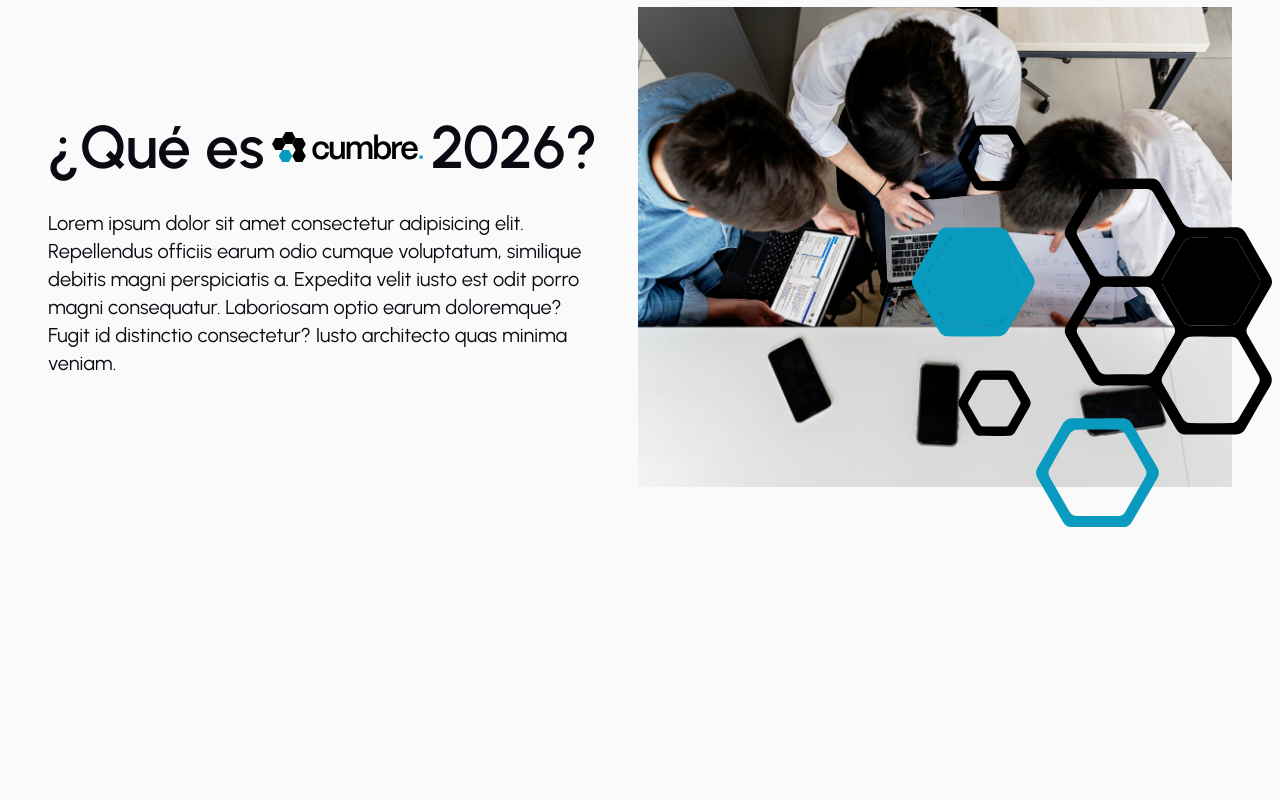
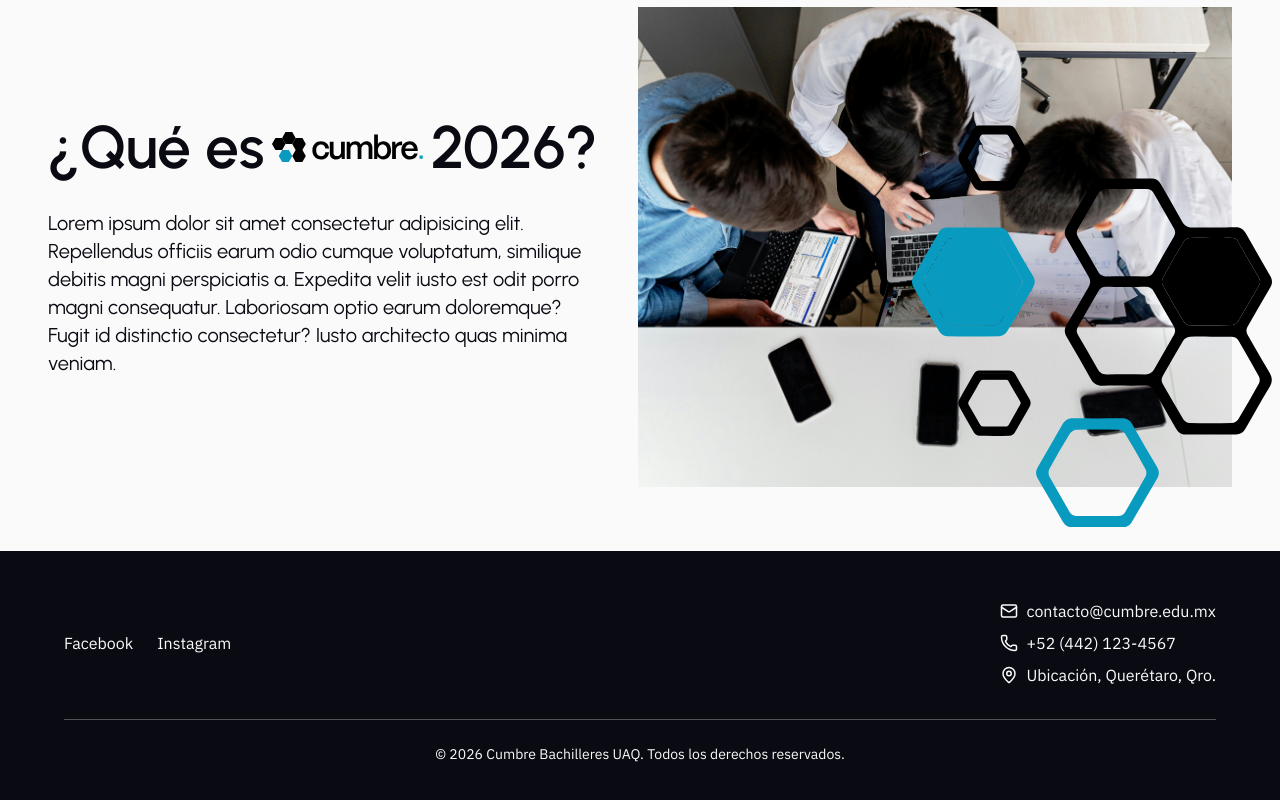
Before and after one commit to Centro-de-Desarrollo-UAQ/cumbre-bachilleres, a Next.js app: page / in a window 1280 px wide. Shown: the part 1694-2494 px from the top of the page. Before the commit the page ends 2221 px from the top, so only its background shows below. Built offline with nearby package versions, Linux system fonts and the light colour scheme.

Commit message:
feat(footer): added a footer section with mock data

```diff
--- a/app/page.tsx
+++ b/app/page.tsx
@@ -1,5 +1,7 @@
 import About from "@/components/About";
 import Counter from "@/components/Counter";
+import Footer from "@/components/Footer";
+
 import Hero from "@/components/Hero";
 import Navbar from "@/components/Navbar";
 import VideoSection from "@/components/VideoSection";
@@ -21,6 +23,7 @@ export default function Home() {
         />
         <About />
       </main>
+      <Footer />
     </div>
   );
 }
--- /dev/null
+++ b/components/Footer.tsx
@@ -0,0 +1,63 @@
+import { Mail, Phone, MapPin } from "lucide-react";
+
+const Footer = () => {
+  return (
+    <footer className="w-full bg-foreground text-background py-12 px-12 mt-16 font-mono">
+      <div className="max-w-6xl mx-auto">
+        <div className="flex flex-col md:flex-row justify-between items-center gap-8">
+          <div className="flex flex-row gap-6">
+            <a
+              href="https://facebook.com"
+              target="_blank"
+              rel="noopener noreferrer"
+              className="hover:opacity-80 transition-opacity"
+              aria-label="Facebook"
+            >
+              Facebook
+            </a>
+            <a
+              href="https://instagram.com"
+              target="_blank"
+              rel="noopener noreferrer"
+              className="hover:opacity-80 transition-opacity"
+              aria-label="Instagram"
+            >
+              Instagram
+            </a>
+          </div>
+
+          <div className="flex flex-col gap-2 text-center md:text-left">
+            <div className="flex flex-row items-center gap-2">
+              <Mail size={18} />
+              <a
+                href="mailto:contacto@cumbre.edu.mx"
+                className="hover:opacity-80"
+              >
+                contacto@cumbre.edu.mx
+              </a>
+            </div>
+            <div className="flex flex-row items-center gap-2">
+              <Phone size={18} />
+              <a href="tel:+524421234567" className="hover:opacity-80">
+                +52 (442) 123-4567
+              </a>
+            </div>
+            <div className="flex flex-row items-center gap-2">
+              <MapPin size={18} />
+              <span>Ubicación, Querétaro, Qro.</span>
+            </div>
+          </div>
+        </div>
+
+        <div className="border-t border-background/30 mt-8 pt-6 text-center text-sm">
+          <p>
+            &copy; {new Date().getFullYear()} Cumbre Bachilleres UAQ. Todos los
+            derechos reservados.
+          </p>
+        </div>
+      </div>
+    </footer>
+  );
+};
+
+export default Footer;
```
